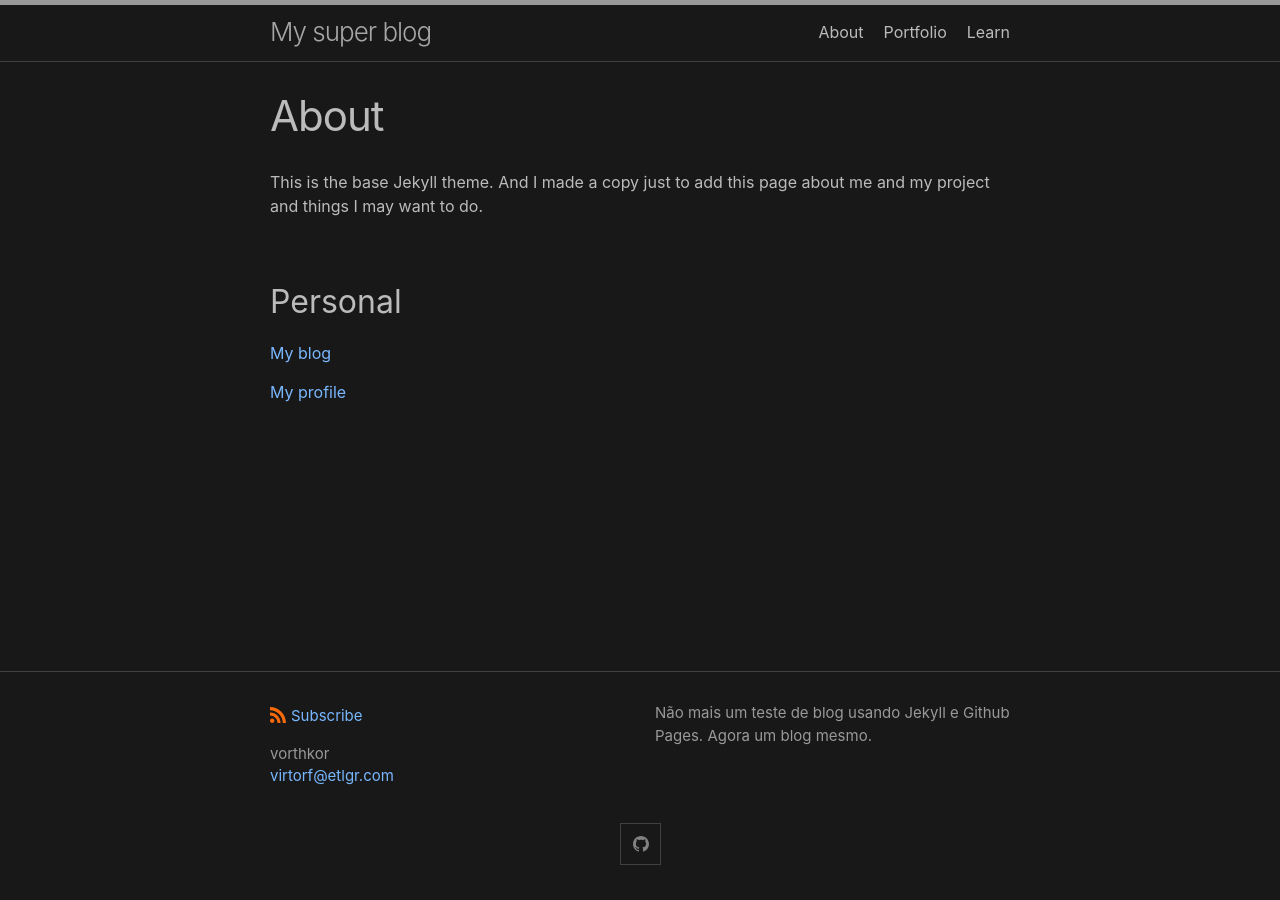
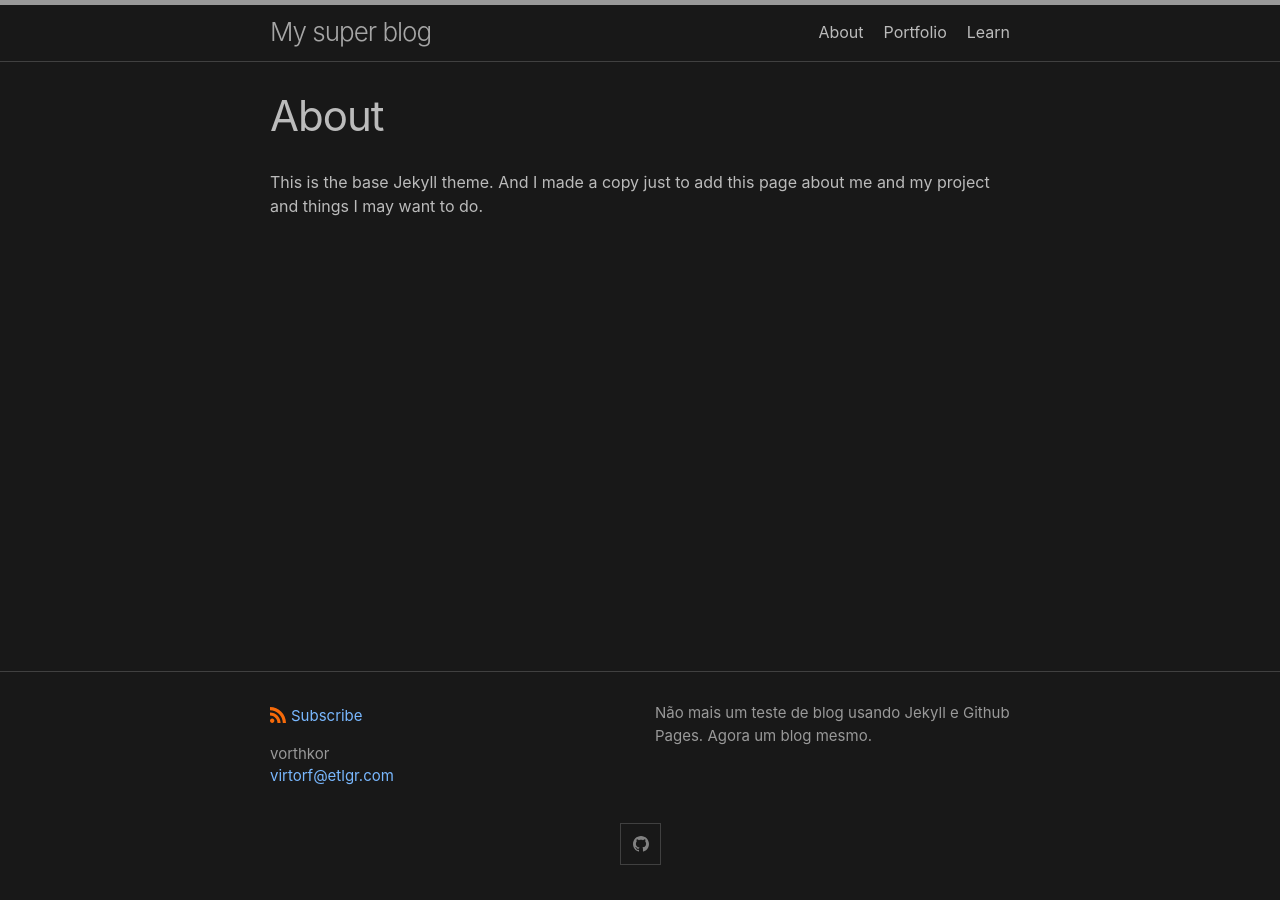
Before and after one commit to vorthkor/victao-blog, a Jekyll site: the page built from about.md, in a window 1280 px wide. Built offline with Jekyll 4.4.1, drawn with Linux system fonts in a browser that asks for light colours.

Commit message:
Change about.md and portfolio

```diff
--- a/about.md
+++ b/about.md
@@ -5,10 +5,3 @@ permalink: /about/
 ---
 
 This is the base Jekyll theme. And I made a copy just to add this page about me and my project and things I may want to do.
-
-
-## Personal
-
-[My blog](https://vorthkor.github.io/victao-blog/)
-
-[My profile](https://github.com/vorthkor)
```
Also changed, not shown: portfolio.md (+0 -3 lines).
